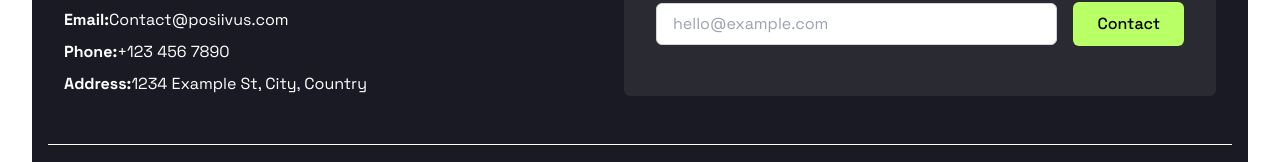
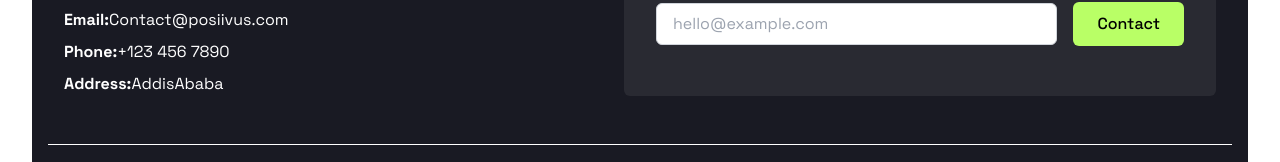
Before and after one commit to Jrkusha5/Marketing-Agency, a React (Vite) app: page / in a window 1280 px wide. Shown: the part 6560-6722 px from the top of the page. Built offline with nearby package versions, Linux system fonts and the light colour scheme.

Commit message:
new commit

```diff
--- a/src/components/Footercontact.jsx
+++ b/src/components/Footercontact.jsx
@@ -10,7 +10,7 @@ const Footercontact = () => {
                 <div className='text-white space-y-2'>
                     <p><strong>Email:</strong>Contact@posiivus.com</p>
                     <p><strong>Phone:</strong>+123 456 7890</p>
-                    <p><strong>Address:</strong>1234 Example St, City, Country</p>
+                    <p><strong>Address:</strong>AddisAbaba</p>
 
                     </div>
 
--- a/src/components/Testimonials.jsx
+++ b/src/components/Testimonials.jsx
@@ -52,7 +52,7 @@ const Testimonials = () => {
                 </div>
                 <div className='md:w-1/2'>
                     <p className='text-secondary md:w-2/3'>Meet the skilled and experienced team behind our successful digital
-                    marketing strategies.</p>
+                    marketing strategies</p>
                 </div>
 
             </div>
```
